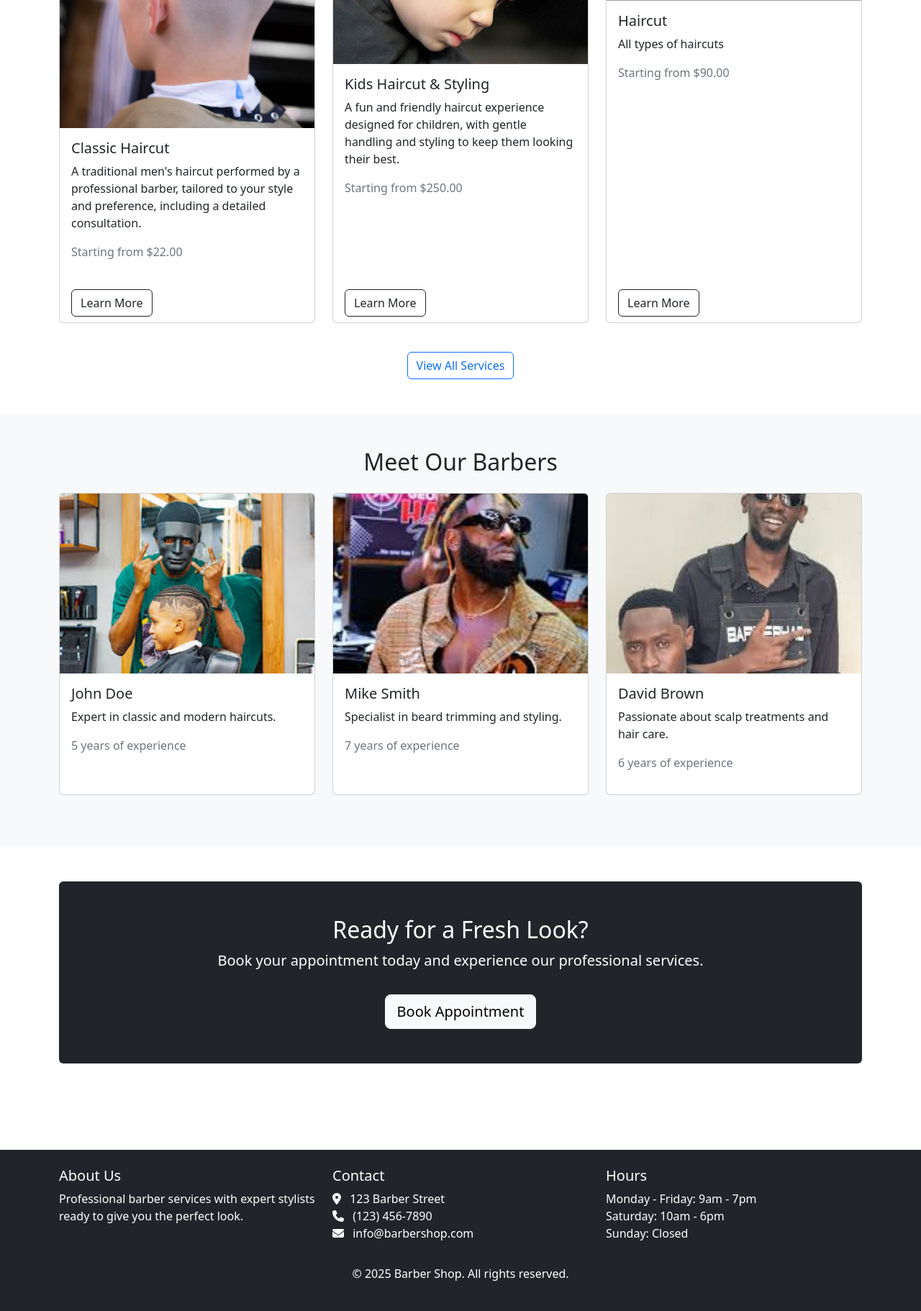
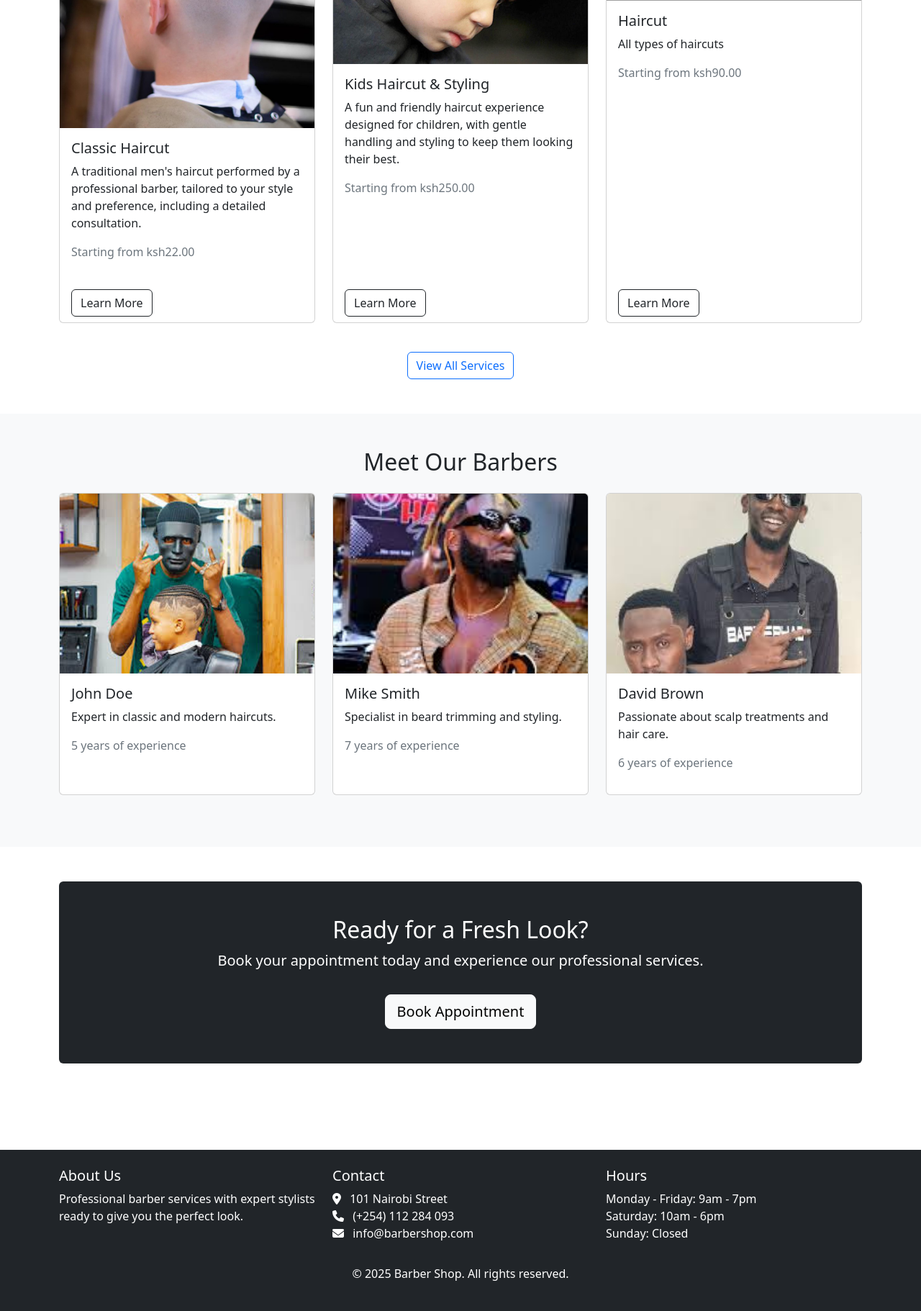
Before and after one commit to steve-ongera/e-barber, a Django app: page / in a window 1280 px wide. Shown: the part 956-2778 px from the top of the page at 72% size. Run offline with Django 5.2, Linux system fonts and the light colour scheme; data comes from the database, SQL or seed files in the repository; both versions use the stored data as it was after the commit; grey boxes are pictures that could not be loaded.

Commit message:
made new changes

```diff
--- a/e_shop/models.py
+++ b/e_shop/models.py
@@ -32,7 +32,7 @@ class Service(models.Model):
     is_active = models.BooleanField(default=True)
 
     def __str__(self):
-        return f"{self.name} (${self.price})"
+        return f"{self.name} (ksh{self.price})"
 
 class BusinessHours(models.Model):
     DAYS_OF_WEEK = [
--- a/templates/base.html
+++ b/templates/base.html
@@ -89,8 +89,8 @@
                 <div class="col-md-4">
                     <h5>Contact</h5>
                     <address>
-                        <i class="fas fa-map-marker-alt me-2"></i> 123 Barber Street<br>
-                        <i class="fas fa-phone me-2"></i> (123) 456-7890<br>
+                        <i class="fas fa-map-marker-alt me-2"></i> 101 Nairobi Street<br>
+                        <i class="fas fa-phone me-2"></i> (+254) 112 284 093<br>
                         <i class="fas fa-envelope me-2"></i> info@barbershop.com
                     </address>
                 </div>
--- a/templates/home.html
+++ b/templates/home.html
@@ -6,7 +6,7 @@
 {% block extra_css %}
 <style>
     .hero {
-        background-image: url('{% static "images/barber-hero.jpg" %}');
+        background-image: url('{% static "images/banner-2.avif" %}');
         background-size: cover;
         background-position: center;
         color: white;
@@ -59,7 +59,7 @@
                         <p class="card-text">{{ category.description|truncatewords:20 }}</p>
                         {% with category.services.all|dictsort:"price" as sorted_services %}
                             <p class="text-muted">
-                                Starting from ${{ sorted_services.0.price }}
+                                Starting from ksh{{ sorted_services.0.price }}
                             </p>
                         {% endwith %}
 
```
Also changed, not shown: db.sqlite3, media/services/0928b91ab7f8bc20c1cd2ec773271218.jpg (added), media/services/11_-_High_Fade_Haircut.width-800.jpg (added), media/services/18_-_Medium_Fade_and_Short_Faux_Hawk.width-800.jpg (added), media/services/1_-_Side_and_Up_Spiky_Hair.width-800.jpg (added), media/services/4_-_Spiky_Top_with_Mid_Fade.width-800.jpg (added), media/services/7_-_Textured_Pompadour_with_Fade.width-800.jpg (added), media/services/865af7f3b4d043e8a69976df8fbe8508.jpg (added), media/services/8e49a95a0956865e63e50149b4a283c9.jpg (added), media/services/Mens_Gallery_0000_6af48dab156f95751eb444202e925f22.jpg (added), static/images/Barber-shop-banner.jpg (added), static/images/banner-2.avif (added).
